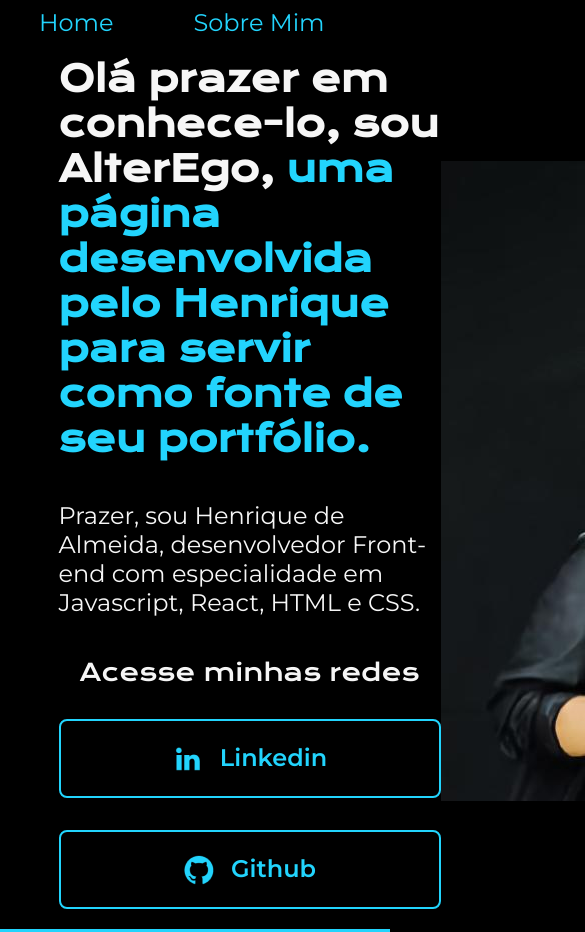
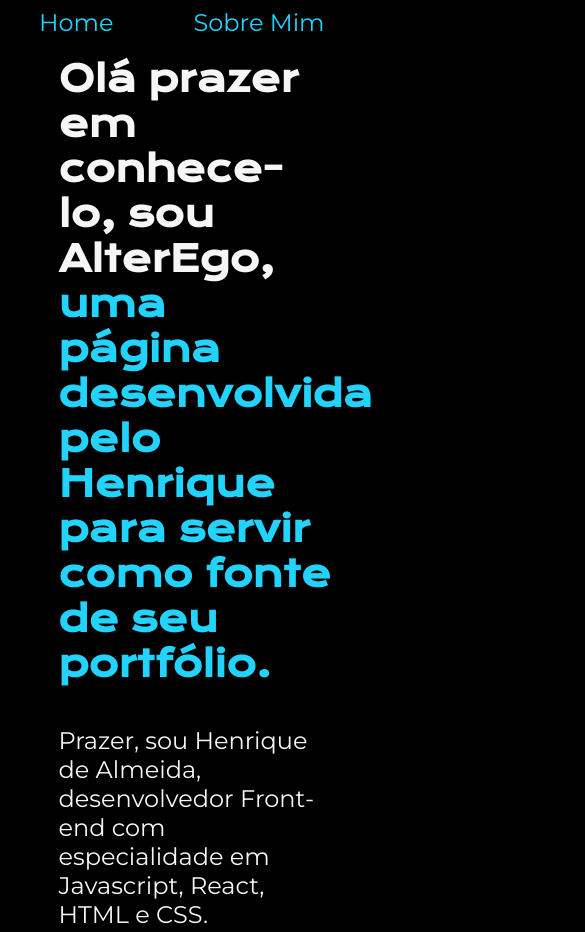
Before and after one commit to Henryqtt/MyPortfolio, a plain HTML site: page index.html in a window 390 px wide. Shown: the top 932 px of the page, 585 px wide, since content can reach past the window. Drawn offline with nearby package versions, Linux system fonts and the light colour scheme.

Commit message:
Finalizando(falta responsividade)

```diff
--- a/index.html
+++ b/index.html
@@ -19,17 +19,19 @@
                 <h1 class="apresentacao__conteudo__titulo">Olá prazer em conhece-lo, sou AlterEgo, <strong class="titulo-destaque"> uma página desenvolvida pelo Henrique para servir como fonte de seu portfólio. </strong> </h1>
                 <p class="apresentacao__conteudo__paragrafo">Prazer, sou Henrique de Almeida, desenvolvedor Front-end com especialidade em Javascript, React, HTML e CSS. </p>
             <div class="apresentacao__links">
-                <h2 class="apresentacao__links__subtitulo">Acesse minhas redes</h2>
-                <a class="apresentacao__links_links" href="https://www.instagram.com/henryq.png/" target = "_blank">
-                    <img src="./assets/Logo linkedin.png" alt="LinkedinIcon">
-                    Linkedin </a>
-                <a class="apresentacao__links_links" href="https://github.com/Henryqtt" target = "_blank">
+                    <h2 class="apresentacao__links__subtitulo">Acesse minhas redes
+                </h2>
+                <a class="apresentacao__links__navegacao" href="https://www.linkedin.com/in/henriquealcarvalho/" target = "_blank">
+                <img src="./assets/Logo linkedin.png" alt="LinkedinIcon">
+                Linkedin
+            </a>
+                <a class="apresentacao__links__navegacao" href="https://github.com/Henryqtt" target = "_blank">
                     <img src="./assets/Logo Github.png" alt="GithubIcon">
                     Github </a>
             </div>
         </section>
         <section>
-            <img src="./assets/Eu.jpg" alt="Minha Foto">
+            <img class="apresentacao__imagem" src="./assets/Eu.jpg" alt="Minha Foto">
         </section>
     </main>
     <footer class="rodape">
--- a/styles/style.css
+++ b/styles/style.css
@@ -1,4 +1,16 @@
 @import url('https://fonts.googleapis.com/css2?family=Krona+One&family=Montserrat:wght@400;600&display=swap');
+
+:root {
+    --cor-primaria: #000000;
+    --cor-secundaria: #F6F6F6;
+    --cor-terciaria: #22D4FD;
+    --cor-hover: #272727;
+
+
+    --fonte-primaria: 'Krona One', sans-serif;
+    --fonte-secundaria: 'Montserrat',sans-serif;
+}
+
 
 * {
     margin: 0;
@@ -7,23 +19,23 @@
 body {
     /*height: 100vh;*/
     box-sizing: border-box;
-    background-color: #000000;
-    color: #F6F6F6;
+    background-color: var(--cor-primaria);
+    color: var(--cor-secundaria);
 }
 
 .cabecalho{ padding: 2% 0% 0% 10%;}
 
 .cabecalho__menu{
     display: flex;
-    gap: 80px;
+    gap: 5rem;
 }
 
 .cabecalho__menu__link {
 
-    font-family: 'Montserrat',sans-serif;
-    font-size: 24px;
+    font-family: var(--fonte-secundaria);
+    font-size: 1.5rem;
     font-weight: 400;
-    color: #22D4FD;
+    color: var(--cor-terciaria);
     text-decoration: none;
 
 }
@@ -40,25 +52,25 @@ body {
 }
 
 .apresentacao__conteudo{
-    width: 615px;
+    width: 100%;
     display: flex;
     flex-direction: column;
-    gap: 40px;
+    gap: 2.5rem;
 }
 
 .apresentacao__conteudo__titulo{
-    font-size: 36px;
-    font-family: 'Krona One', sans-serif ;
+    font-size: 2.25rem;
+    font-family: var(--fonte-primaria);
 }
 
 
 .titulo-destaque {
-    color: #22D4FD
+    color: var(--cor-terciaria)
 }
 
 .apresentacao__conteudo__paragrafo{
-    font-size: 24px;
-    font-family: 'Montserrat', sans-serif;
+    font-size: 1.5rem;
+    font-family: var(--fonte-secundaria);
 }
 
 .apresentacao__links{
@@ -66,43 +78,47 @@ body {
     flex-direction: column;
     align-items: center;
     justify-content: space-between;
-    gap:32px
+    gap:2rem;
 }
 
-.apresentacao__links_links{
-    /* background-color: #22D4FD; */
+.apresentacao__links__navegacao{
+    /* background-color: var(--cor-terciaria); */
     display: flex;
     justify-content: center;
-    gap:16px;
-    width: 378px;
+    gap:1rem;
+    width: 50%;
     text-align: center;
-    border-radius: 8px;
-    border: 2px solid #22D4FD;
-    font-size: 24px;
-    font-family: 'Montserrat', sans-serif;
+    border-radius: 0.5rem;
+    border: 0.125rem solid var(--cor-terciaria);
+    font-size: 1.5rem;
+    font-family: var(--fonte-secundaria);
     font-weight: 600;
-    padding: 21.5px 0px;
+    padding: 1.34rem 0rem;
     text-decoration: 0;
-    color:#22D4FD;
+    color: var(--cor-terciaria);
 
 }
-.apresentacao__links_links:hover{
-    background-color: #272727;
+.apresentacao__links__navegacao:hover{
+    background-color: var(--cor-hover);
     /*padding: 4.5%;*/
 }
 
 .apresentacao__links__subtitulo{
-    font-family: "Krona One", sans-serif;
+    font-family: var(--fonte-primaria);
     font-weight: 400;
-    font-size: 24px;
+    font-size: 1.5rem;
+}
+
+.apresentacao__imagem {
+    width:100%;
 }
 
 .rodape{
-    padding: 24px;
-    color:#000000;
-    background-color: #22D4FD;
+    padding: 1.5rem;
+    color: var(--cor-primaria);
+    background-color: var(--cor-terciaria);
     text-align: center;
-    font-family: "Montserrat", sans-serif;
-    font-size: 24px;
+    font-family: var(--fonte-secundaria);
+    font-size: 1.5rem;
     font-weight: 400;
 }
```
Also changed, not shown: about.html (+12 -1 lines).
